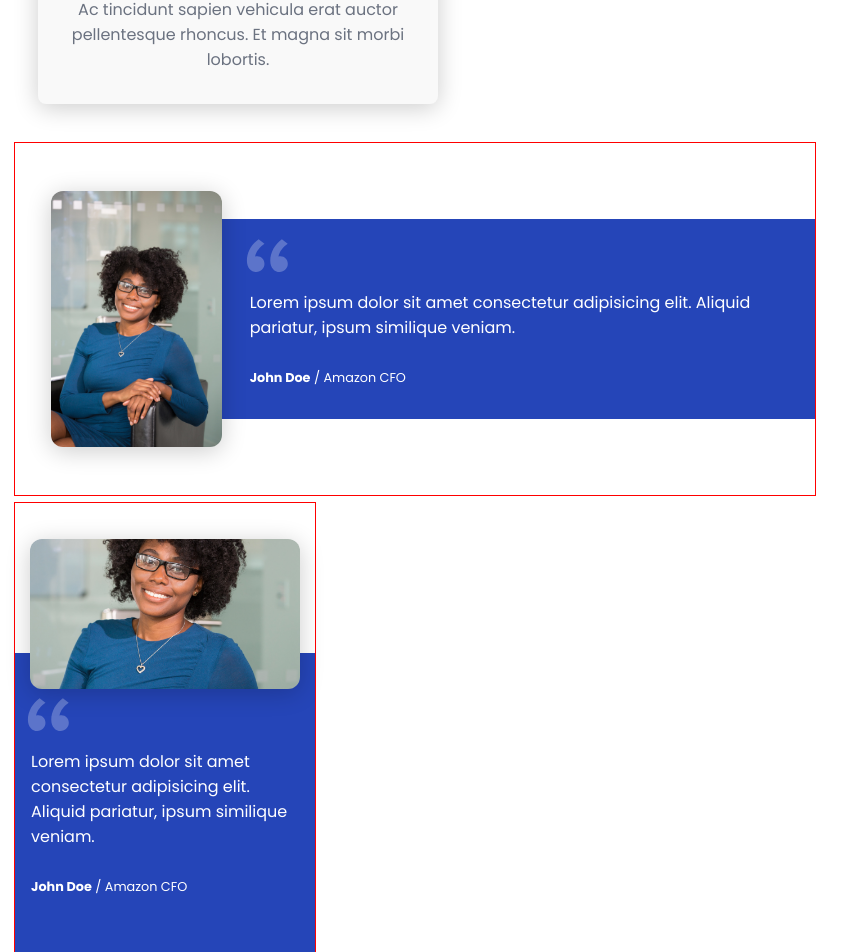
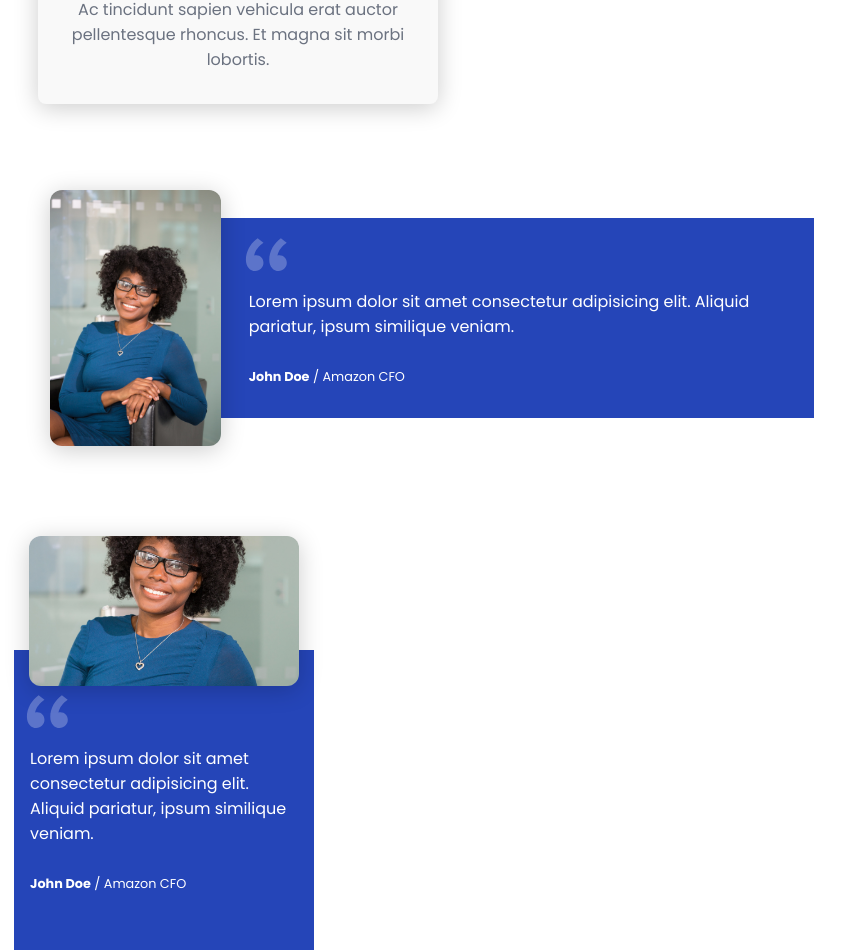
Before and after one commit to RyanErkal/CustomComponents, a React (Create React App) app: page / in a window 1280 px wide. Shown: the part 1956-2908 px from the top of the page, without its empty margins (0-865 px from the left). Built offline with nearby package versions, Linux system fonts and the light colour scheme.

Commit message:
testimonial

```diff
--- a/src/App.css
+++ b/src/App.css
@@ -124,7 +124,6 @@ html {
 	max-width: 800px;
 	padding: 48px 0px;
 	margin: 6px;
-	border: 1px solid red;
 }
 
 .testimonial-vertical {
@@ -133,7 +132,6 @@ html {
 	max-width: 300px;
 	padding-top: 0px;
 	margin: 6px;
-	border: 1px solid red;
 }
 
 .testimonial-text {
```
